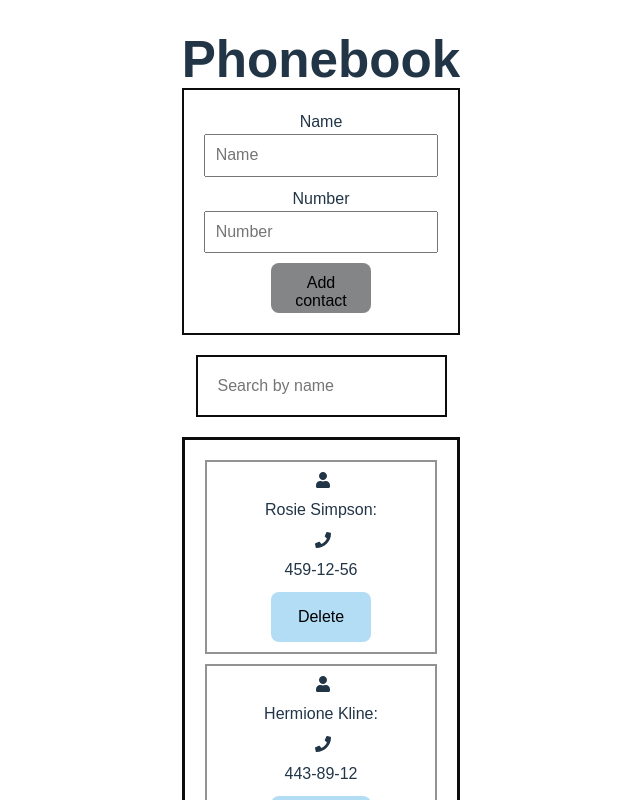
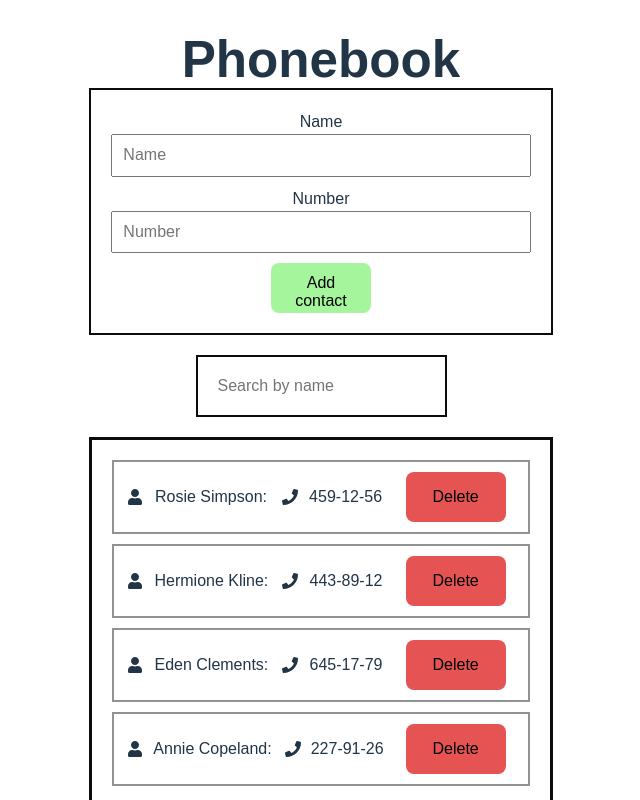
Before and after one commit to AlexBoyko5/goit-react-hw-03, a React (Vite) app: page / in a window 1280 px wide. Shown: the top 800 px of the page, without its empty margins (319-959 px from the left). Built offline with nearby package versions, Linux system fonts and the light colour scheme.

Commit message:
commit-6
Add new CSS

```diff
--- a/src/Components/Contact/Contact.module.css
+++ b/src/Components/Contact/Contact.module.css
@@ -1,6 +1,6 @@
 .Contact {
     display: flex;
-    flex-direction: column;
+    flex-direction: row;
     justify-content: space-between;
     align-items: center;
     gap: 10px;
@@ -9,12 +9,14 @@
     padding: 10px;
     margin-bottom: 10px;
 }
-.icon{
+
+.icon {
     margin-left: 3px;
 }
+
 .buttonDel {
     margin: 0 12px;
     width: 100px;
     height: 50px;
-    background-color: #b2ddf4;
+    background-color: #e55353;
 }
--- a/src/Components/ContactForm/ContactForm.module.css
+++ b/src/Components/ContactForm/ContactForm.module.css
@@ -11,9 +11,10 @@
     padding: 10px;
     margin-bottom: 10px;
 }
-.buttonAdd{
+
+.buttonAdd {
     margin: 0 auto;
     width: 100px;
     height: 50px;
-    background-color: #838586;
+    background-color: #a4f59c;
 }
```
